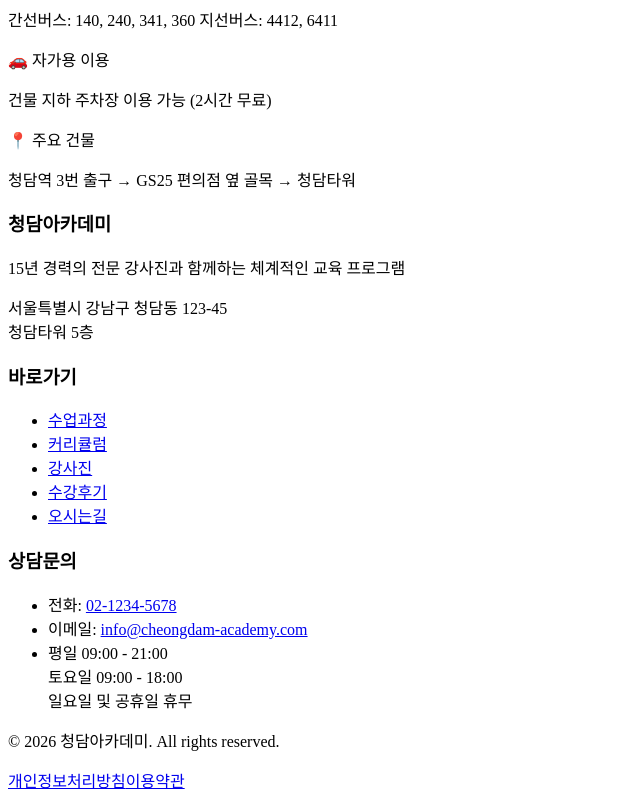
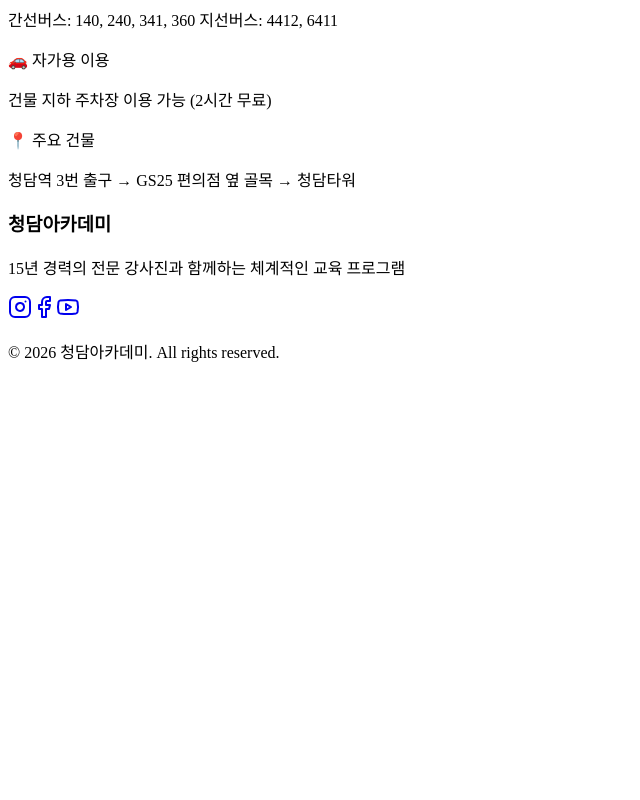
Before and after one commit to openqfit-cell/openqfit-template-academy-standard, a React (Vite) app: page / in a window 1280 px wide. Shown: the part 10097-10897 px from the top of the page, without its empty margins (0-640 px from the left). After the commit the page ends 10476 px from the top, so only its background shows below. Built offline with nearby package versions, Linux system fonts and the light colour scheme; the HTML template or start-up script is replaced by a standard one.

Commit message:
푸터 영역 수정

```diff
--- a/src/app/components/Footer.tsx
+++ b/src/app/components/Footer.tsx
@@ -5,59 +5,30 @@ export function Footer() {
   return (
     <footer className="bg-gray-900 text-gray-300 py-12">
       <div className="max-w-6xl mx-auto px-4 sm:px-6">
-        <div className="grid md:grid-cols-3 gap-8 mb-8">
+        <div className="grid md:grid-cols-2 lg:grid-cols-2 gap-6 items-start mb-8 md:mb-8">
           {/* About */}
           <div>
             <h3 className="text-white font-bold text-lg mb-4">{siteConfig.siteName}</h3>
-            <p className="text-sm leading-relaxed mb-4 whitespace-pre-line">
+            <p className="text-sm leading-relaxed whitespace-pre-line">
               {footerData.description}
-            </p>
-            <p className="text-sm text-gray-400">
-              {siteConfig.address.street}<br />
-              {siteConfig.address.building}
             </p>
           </div>
 
-          {/* Quick Links */}
-          <div>
-            <h3 className="text-white font-bold mb-4">{footerData.sectionTitles.quickLinks}</h3>
-            <ul className="space-y-2 text-sm">
-              {footerData.quickLinks.map((link) => (
-                <li key={link.href}>
-                  <a href={link.href} className="hover:text-white transition-colors">
-                    {link.label}
-                  </a>
-                </li>
-              ))}
-            </ul>
-          </div>
-
-          {/* Contact */}
-          <div>
-            <h3 className="text-white font-bold mb-4">{footerData.sectionTitles.contact}</h3>
-            <ul className="space-y-2 text-sm">
-              <li>
-                전화: <a
-                  href={`tel:${siteConfig.phone.replace(/[^0-9]/g, '')}`}
-                  className="hover:text-white transition-colors"
+          {/* Social Links */}
+          <div className="flex md:justify-end gap-3">
+            {footerData.socialLinks.map((social, index) => {
+              const Icon = social.icon;
+              return (
+                <a
+                  key={index}
+                  href={social.url}
+                  className="w-12 h-12 bg-gray-800 hover:bg-gray-700 rounded-lg flex items-center justify-center transition-all duration-300 hover:shadow-lg hover:-translate-y-1"
+                  aria-label={social.platform}
                 >
-                  {siteConfig.phone}
+                  <Icon className="w-6 h-6" />
                 </a>
-              </li>
-              <li>
-                이메일: <a
-                  href={`mailto:${siteConfig.email}`}
-                  className="hover:text-white transition-colors"
-                >
-                  {siteConfig.email}
-                </a>
-              </li>
-              <li className="pt-2 text-gray-400">
-                {siteConfig.hours.weekday}<br />
-                {siteConfig.hours.saturday}<br />
-                {siteConfig.hours.sunday}
-              </li>
-            </ul>
+              );
+            })}
           </div>
         </div>
 
@@ -65,13 +36,6 @@ export function Footer() {
         <div className="pt-8 border-t border-gray-800">
           <div className="flex flex-col md:flex-row justify-between items-center gap-4 text-sm text-gray-400">
             <p>{footerData.copyright}</p>
-            <div className="flex gap-6">
-              {footerData.legal.map((link) => (
-                <a key={link.href} href={link.href} className="hover:text-white transition-colors">
-                  {link.label}
-                </a>
-              ))}
-            </div>
           </div>
         </div>
       </div>
--- a/src/app/data/footerData.ts
+++ b/src/app/data/footerData.ts
@@ -1,23 +1,25 @@
-/**
- * Footer Data
- *
- * Configure footer content including description and legal links.
- * This is used in the site footer section.
- */
-
+import { Instagram, Facebook, Youtube } from 'lucide-react';
 import type { FooterContent } from './types';
 import { navItems, siteConfig } from './siteData';
 
 export const footerData: FooterContent = {
-  description: '15년 경력의 전문 강사진과 함께하는\n체계적인 교육 프로그램',
-  quickLinks: navItems,
-  legal: [
-    { label: '개인정보처리방침', href: '/privacy' },
-    { label: '이용약관', href: '/terms' },
+  description: '15년 경력의 전문 강사진과 함께하는 체계적인 교육 프로그램',
+  socialLinks: [
+    {
+      platform: 'Instagram',
+      url: 'https://instagram.com/',
+      icon: Instagram,
+    },
+    {
+      platform: 'Facebook',
+      url: 'https://facebook.com/',
+      icon: Facebook,
+    },
+    {
+      platform: 'Youtube',
+      url: 'https://youtube.com/',
+      icon: Youtube,
+    },
   ],
-  sectionTitles: {
-    quickLinks: '바로가기',
-    contact: '상담문의',
-  },
   copyright: `© 2026 ${siteConfig.siteName}. All rights reserved.`,
 };
--- a/src/app/data/siteData.ts
+++ b/src/app/data/siteData.ts
@@ -47,10 +47,10 @@ export const siteConfig: SiteConfig = {
     fullAddress: '서울특별시 강남구 청담동 123-45 청담타워',
     // Google Maps iframe embed URL
     // Get this from Google Maps > Share > Embed a map > copy src URL only
-    googleMapEmbedUrl: 'https://www.google.com/maps/embed?pb=!1m18!1m12!1m3!1d3165.2954074838185!2d127.03288301531362!3d37.49983467981156!2m3!1f0!2f0!3f0!3m2!1i1024!2i768!4f13.1!3m3!1m2!1s0x357ca15a4c1d92e1%3A0x4a580c87a87e664d!2sGangnam-gu%2C%20Seoul!5e0!3m2!1sen!2skr!4v1234567890',
+    googleMapEmbedUrl: 'https://www.google.com/maps/embed?pb=!1m18!1m12!1m3!1d6330.882367633331!2d127.0180146697754!3d37.49751140000001!2m3!1f0!2f0!3f0!3m2!1i1024!2i768!4f13.1!3m3!1m2!1s0x357ca15a2cc3f2a7%3A0xd2e44a2795272fca!2z6rCV64Ko7Jet!5e0!3m2!1sko!2skr!4v1774879454333!5m2!1sko!2skr',
     // External map links
-    googleMapLink: 'https://www.google.com/maps/search/%EC%84%9C%EC%9A%B8%EC%8B%9C+%EA%B0%95%EB%82%A8%EA%B5%AC+%ED%85%8C%ED%97%A4%EB%9E%80%EB%A1%9C+123',
-    naverMapLink: 'https://map.naver.com/p/search/%EC%84%9C%EC%9A%B8%EC%8B%9C%20%EA%B0%95%EB%82%A8%EA%B5%AC%20%ED%85%8C%ED%97%A4%EB%9E%80%EB%A1%9C%20123',
+    googleMapLink: 'https://maps.app.goo.gl/9G3jmroxcBC7rQt96',
+    naverMapLink: 'https://naver.me/FM1XyM8D',
   },
 
   // Business hours
```
Also changed, not shown: src/app/data/types.ts (+1 -9 lines).
